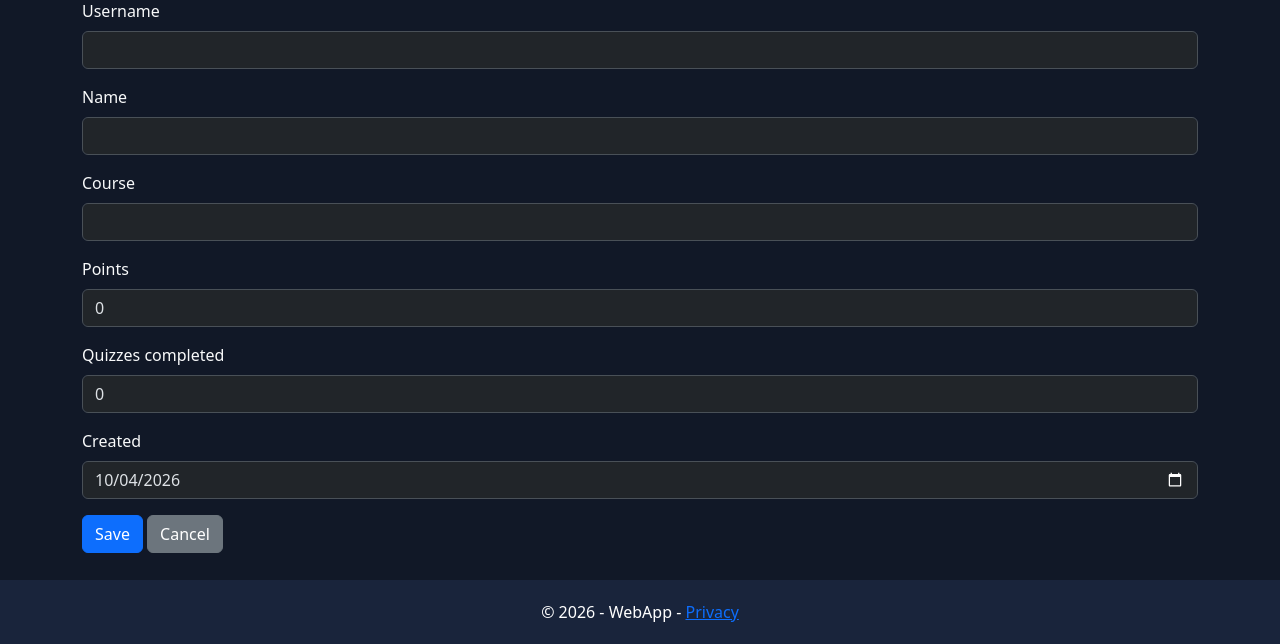
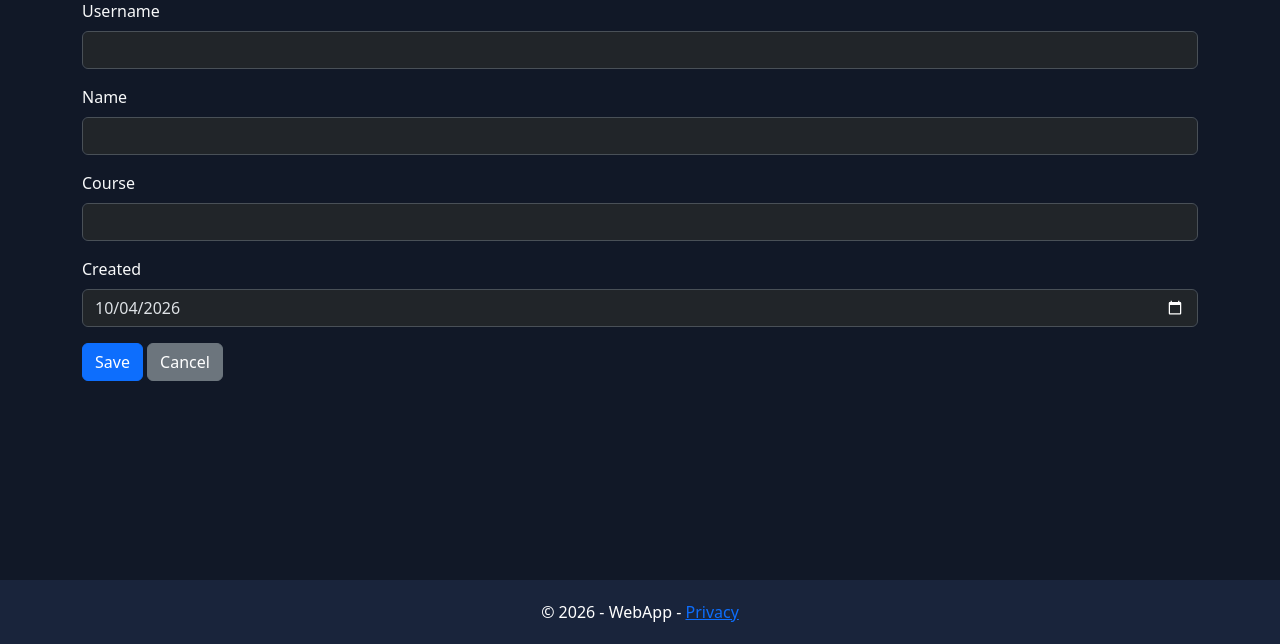
Before and after one commit to elinacn/WebApp, an ASP.NET Core app: page /Users/Create in a window 1280 px wide. Shown: the part 156-800 px from the top of the page. Run offline with ASP.NET Core 8, Linux system fonts and the light colour scheme; style sheets or scripts are compiled from the project's sources; the project's own start-up code is not run, and a stand-in starts its controllers and pages.

Commit message:
Removed ability to alter scores/quizzes completed

```diff
--- a/WebApp/Controllers/UsersController.cs
+++ b/WebApp/Controllers/UsersController.cs
@@ -44,7 +44,8 @@ public class UsersController : Controller
 
     [HttpPost]
     [ValidateAntiForgeryToken]
-    public async Task<IActionResult> Create([Bind("Username,Name,Course,CreatedAt,Points,QuizzesCompleted")] User user)
+    // Points and QuizzesCompleted are left out on purpose: they come from quiz results, not this form
+    public async Task<IActionResult> Create([Bind("Username,Name,Course,CreatedAt")] User user)
     {
         // Custom server-side rule on top of the data annotations
         if (await _context.Users.AnyAsync(u => u.Username == user.Username))
@@ -78,7 +79,7 @@ public class UsersController : Controller
 
     [HttpPost]
     [ValidateAntiForgeryToken]
-    public async Task<IActionResult> Edit(int id, [Bind("Id,Username,Name,Course,CreatedAt,Points,QuizzesCompleted")] User user)
+    public async Task<IActionResult> Edit(int id, [Bind("Id,Username,Name,Course,CreatedAt")] User user)
     {
         if (id != user.Id) return BadRequest();
 
@@ -87,9 +88,18 @@ public class UsersController : Controller
 
         if (!ModelState.IsValid) return View(user);
 
+        // Copy only the editable fields onto the stored user, so Points and
+        // QuizzesCompleted keep their values instead of being reset to 0
+        var existing = await _context.Users.FindAsync(id);
+        if (existing is null) return NotFound();
+
+        existing.Username = user.Username;
+        existing.Name = user.Name;
+        existing.Course = user.Course;
+        existing.CreatedAt = user.CreatedAt;
+
         try
         {
-            _context.Update(user);
             await _context.SaveChangesAsync();
             _logger.LogInformation("Updated user {UserId}", id);
             TempData["Success"] = "User updated.";
--- a/WebApp/Views/Users/Create.cshtml
+++ b/WebApp/Views/Users/Create.cshtml
@@ -28,18 +28,6 @@
         </div>
 
         <div class="mb-3">
-            <label asp-for="Points" class="form-label"></label>
-            <input asp-for="Points" class="form-control" />
-            <span asp-validation-for="Points" class="text-danger"></span>
-        </div>
-
-        <div class="mb-3">
-            <label asp-for="QuizzesCompleted" class="form-label"></label>
-            <input asp-for="QuizzesCompleted" class="form-control" />
-            <span asp-validation-for="QuizzesCompleted" class="text-danger"></span>
-        </div>
-
-        <div class="mb-3">
             <label asp-for="CreatedAt" class="form-label"></label>
             <input asp-for="CreatedAt" class="form-control" />
             <span asp-validation-for="CreatedAt" class="text-danger"></span>
```
Also changed, not shown: WebApp/Views/Users/Edit.cshtml (+0 -12 lines), WebApp/SheetsDB.db.
